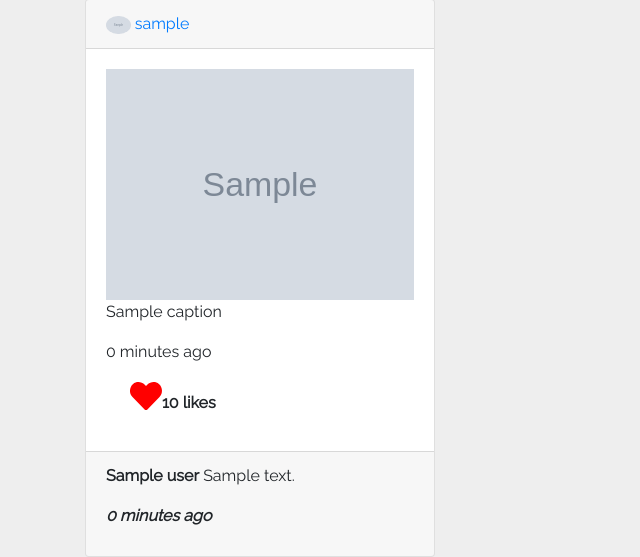
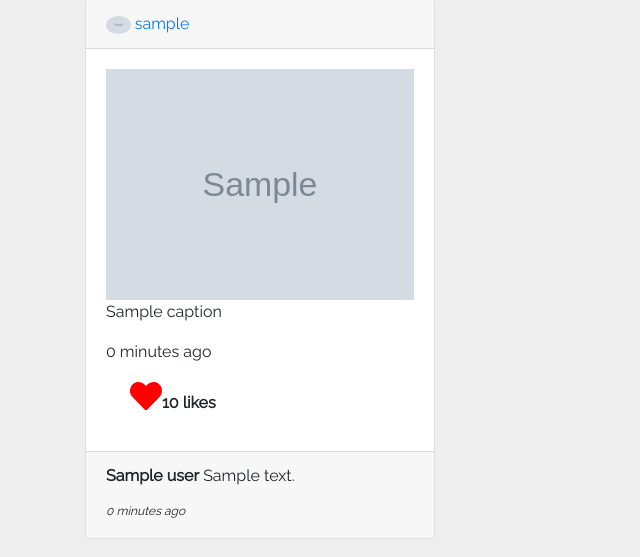
Before and after one commit to VickyMutai/insta, a Django app: template gram/templates/profile/view.html in a window 1280 px wide. Shown: the part 433-990 px from the top of the page, without its empty margins (0-640 px from the left). Run offline with Django 3.2, Linux system fonts and the light colour scheme; tables that the repository leaves empty hold one stand-in row (values such as "Sample post"); the template is opened without the code that fills it: values that come from a table or form of the project are taken from there, most other values are stand-ins (such as "Sample title", 1, 10 or a date in 2020); grey boxes marked "Sample" are stand-in pictures; some libraries are stand-ins or nearby versions.

Commit message:
editing view profile page

```diff
--- a/gram/templates/profile/profile.html
+++ b/gram/templates/profile/profile.html
@@ -73,7 +73,7 @@
                                 {% for comment in comments %}
                                 {% if img.id == comment.image.id %}
                                 <p><b>{{comment.user}}</b>  {{comment.comments}}</p>
-                                <p><b><i>{{comment.comment_date | timesince}} ago</i></b></p>
+                                <h6  style="font-size:12px"><i>{{comment.comment_date | timesince}} ago</i></h6>
                                 {% endif %}
                                 {% endfor %}
                             </div>
--- a/gram/templates/profile/view.html
+++ b/gram/templates/profile/view.html
@@ -65,7 +65,7 @@
                                 {% for comment in comments %}
                                 {% if img.id == comment.image.id %}
                                 <p><b>{{comment.user}}</b>  {{comment.comments}}</p>
-                                <p><b><i>{{comment.comment_date | timesince}} ago</i></b></p>
+                                <h6 style="font-size:12px"><i>{{comment.comment_date | timesince}} ago</i></h6>
                                 {% endif %}
                                 {% endfor %}
                             </div>
```
